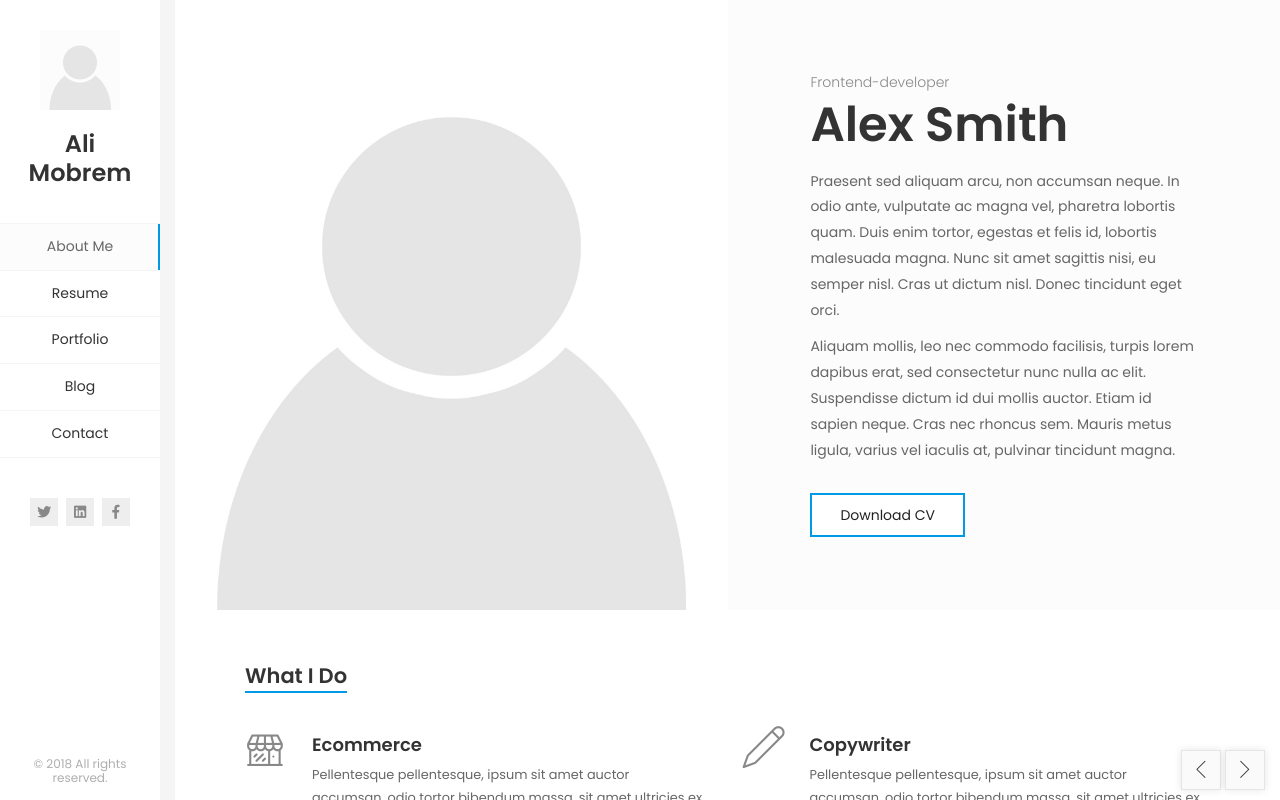
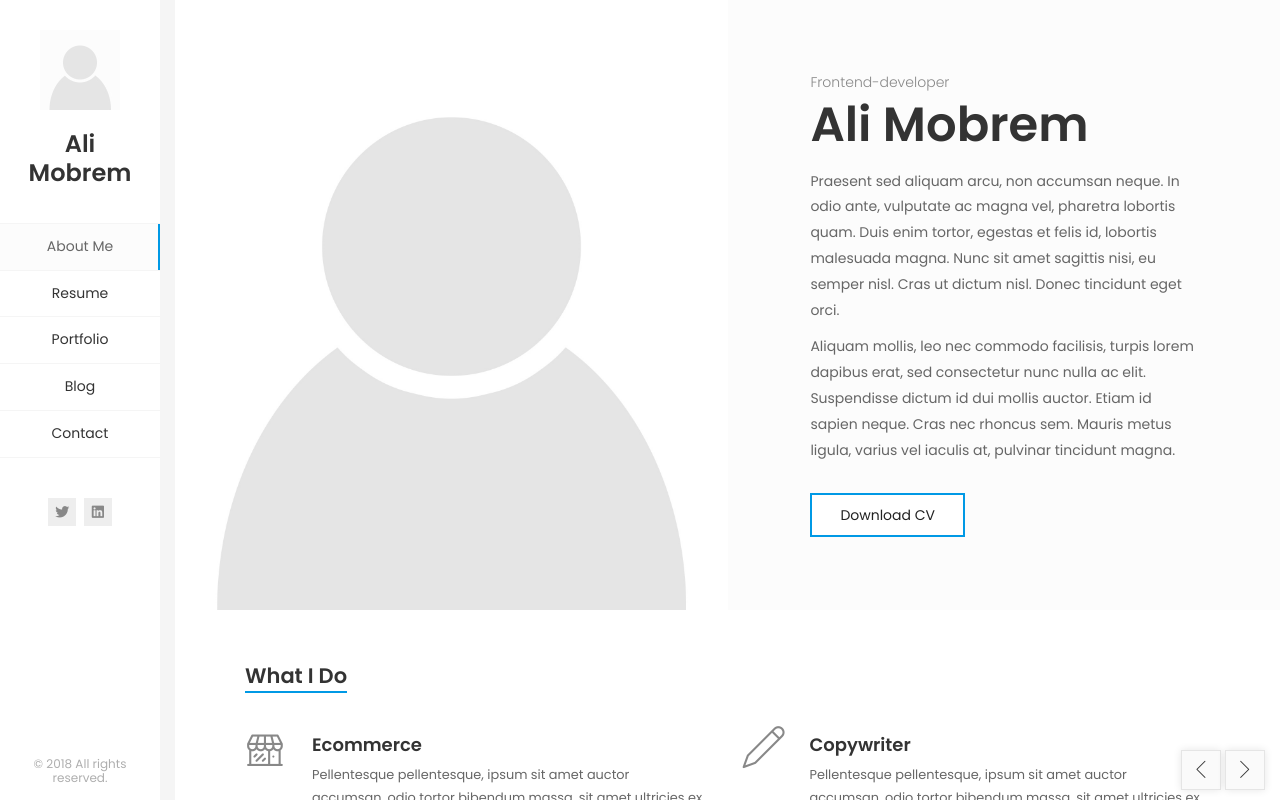
Before and after one commit to amobrem/alimobrem.com, a plain HTML site: page index.html in a window 1280 px wide. Drawn offline with Linux system fonts and the light colour scheme; some packages are replaced by stand-ins of ours.

Commit message:
Update index.html

```diff
--- a/index.html
+++ b/index.html
@@ -68,9 +68,9 @@
 
           <!-- Social Links -->
           <div class="social-links">
-            <a href="#" target="_blank"><i class="fab fa-twitter"></i></a>
-            <a href="#" target="_blank"><i class="fab fa-linkedin"></i></a>
-            <a href="#" target="_blank"><i class="fab fa-facebook-f"></i></a>
+            <a href="https://twitter.com/AliMobrem" target="_blank"><i class="fab fa-twitter"></i></a>
+            <a href="https://www.linkedin.com/in/alimobrem" target="_blank"><i class="fab fa-linkedin"></i></a>
+<!--             <a href="#" target="_blank"><i class="fab fa-facebook-f"></i></a> -->
           </div>
           <!-- / Social Links -->
 
@@ -136,7 +136,7 @@
                           </div>
                           <!-- /Text rotation / Subtitle -->
 
-                          <h2 class="hp-main-title">Alex Smith</h2>
+                          <h2 class="hp-main-title">Ali Mobrem</h2>
                           <p>Praesent sed aliquam arcu, non accumsan neque. In odio ante, vulputate ac magna vel, pharetra lobortis quam. Duis enim tortor, egestas et felis id, lobortis malesuada magna. Nunc sit amet sagittis nisi, eu semper nisl. Cras ut dictum nisl. Donec tincidunt eget orci.</p><p>Aliquam mollis, leo nec commodo facilisis, turpis lorem dapibus erat, sed consectetur nunc nulla ac elit. Suspendisse dictum id dui mollis auctor. Etiam id sapien neque. Cras nec rhoncus sem. Mauris metus ligula, varius vel iaculis at, pulvinar tincidunt magna.</p>
                           <div class="hp-buttons">
                             <a href="#" target="_blank" class="btn btn-primary">Download CV</a>
@@ -911,7 +911,7 @@
                       <div class="col-inner bs-30">
                         <div class="lm-info-block gray-default">
                           <i class="lnr lnr-envelope"></i>
-                          <h4>alex@example.com</h4>
+                          <h4>alimobrem@gmail.com</h4>
                           <span class="lm-info-block-value"></span>
                           <span class="lm-info-block-text"></span>
                         </div>
```
